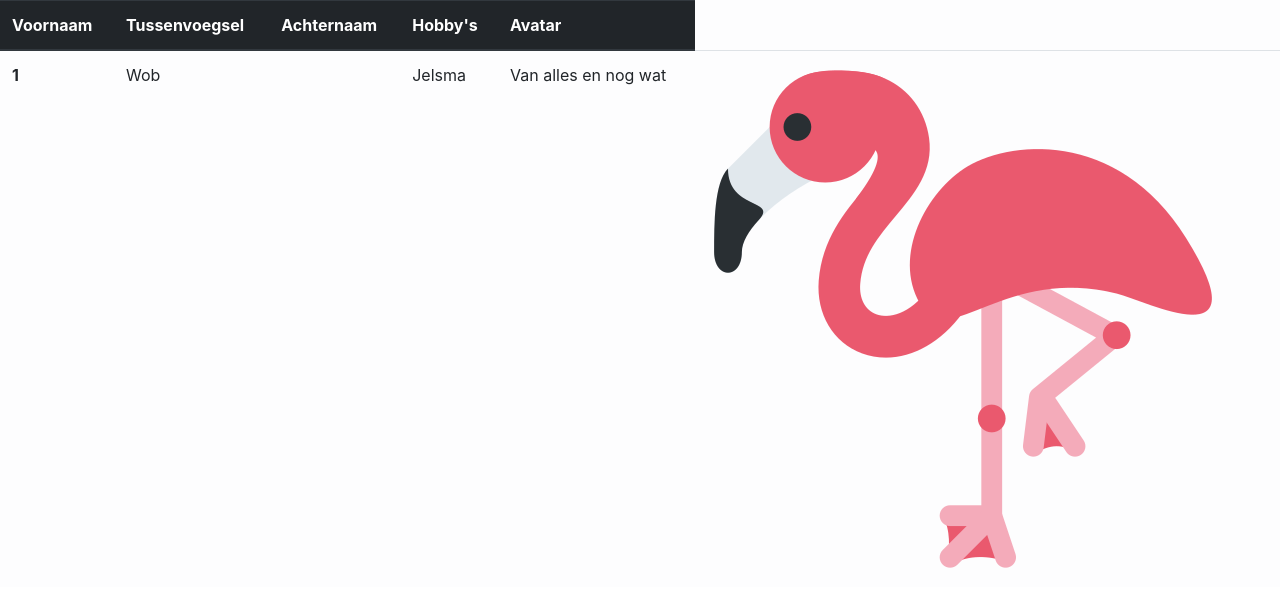
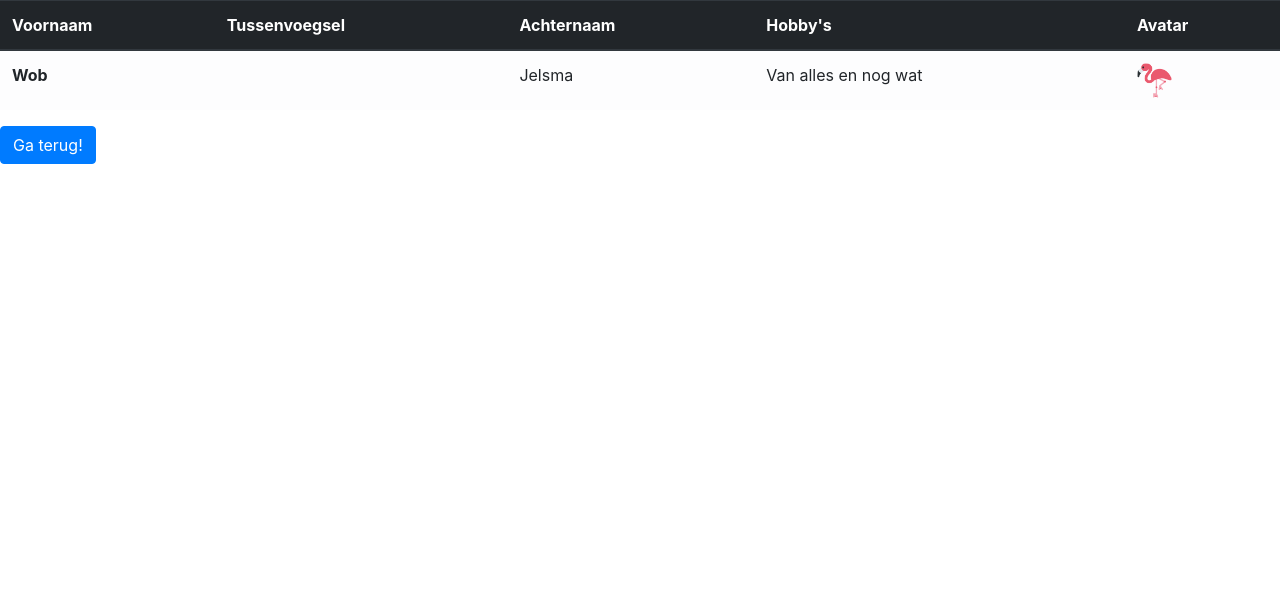
Before and after one commit to rra-am1a-2018/proeftoets-am1a, a PHP site: page /wob_Fatpike.php in a window 1280 px wide. Shown: the top 607 px of the page. Run offline with PHP 8.4, Linux system fonts and the light colour scheme.

Commit message:
added a go back button

```diff
--- a/wob_Fatpike.php
+++ b/wob_Fatpike.php
@@ -26,15 +26,16 @@
       </thead>
       <tbody>
         <tr>
-          <th scope="row">1</th>
-          <td>Wob</td>
+          <th scope="row">Wob</th>
           <td></td>
           <td>Jelsma</td>
           <td>Van alles en nog wat</td>
-          <td><img src="./img/FatpikeAvatar.png"></td>
+          <td><img src="./img/FatpikeAvatar.png" height="35px" width="35px"></td>
         </tr>
       </tbody>
     </table>
+
+    <a class="btn btn-primary" href="index.php" role="button">Ga terug!</a>
 
     <!-- Optional JavaScript -->
     <!-- jQuery first, then Popper.js, then Bootstrap JS -->
```
